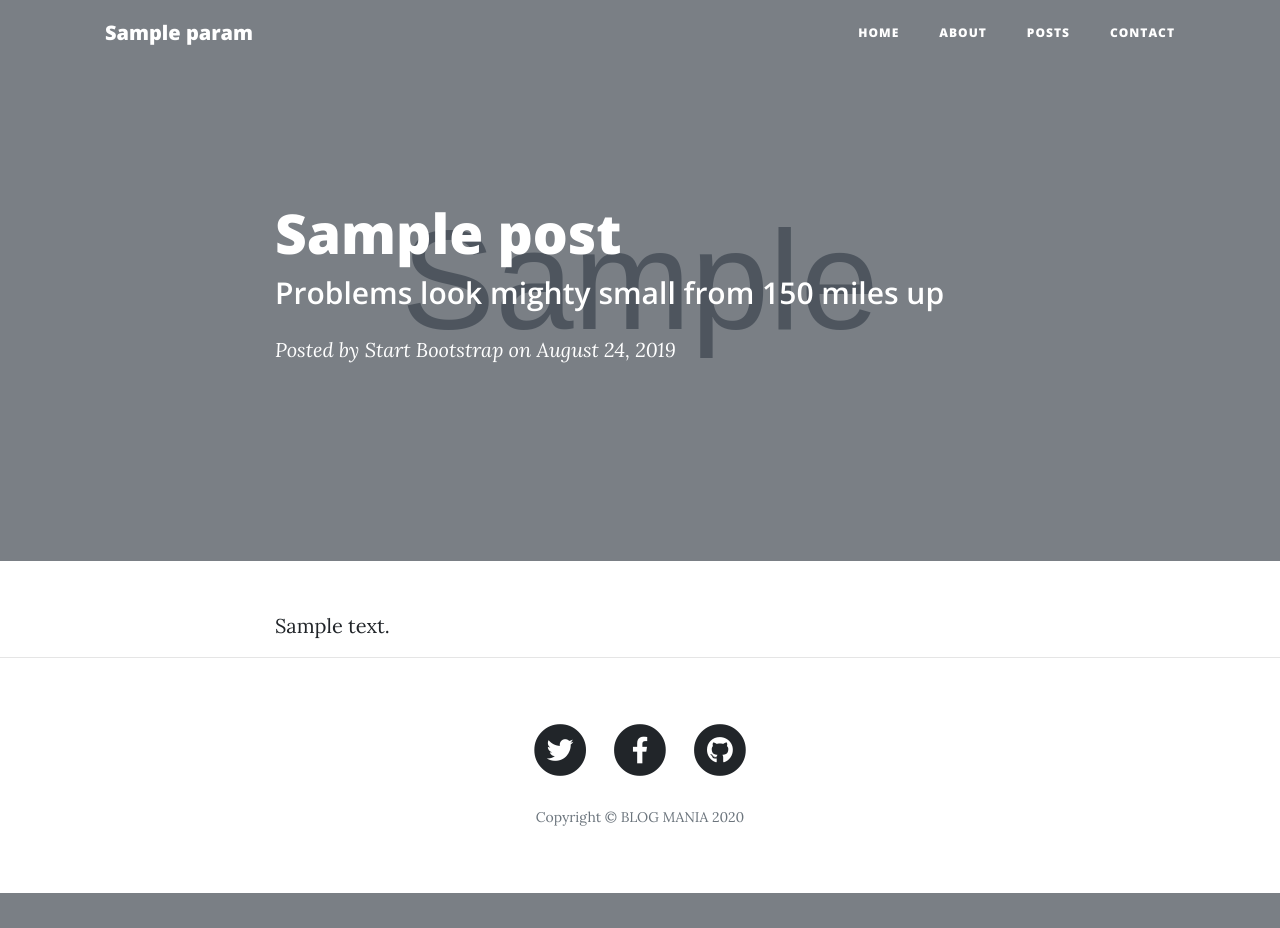
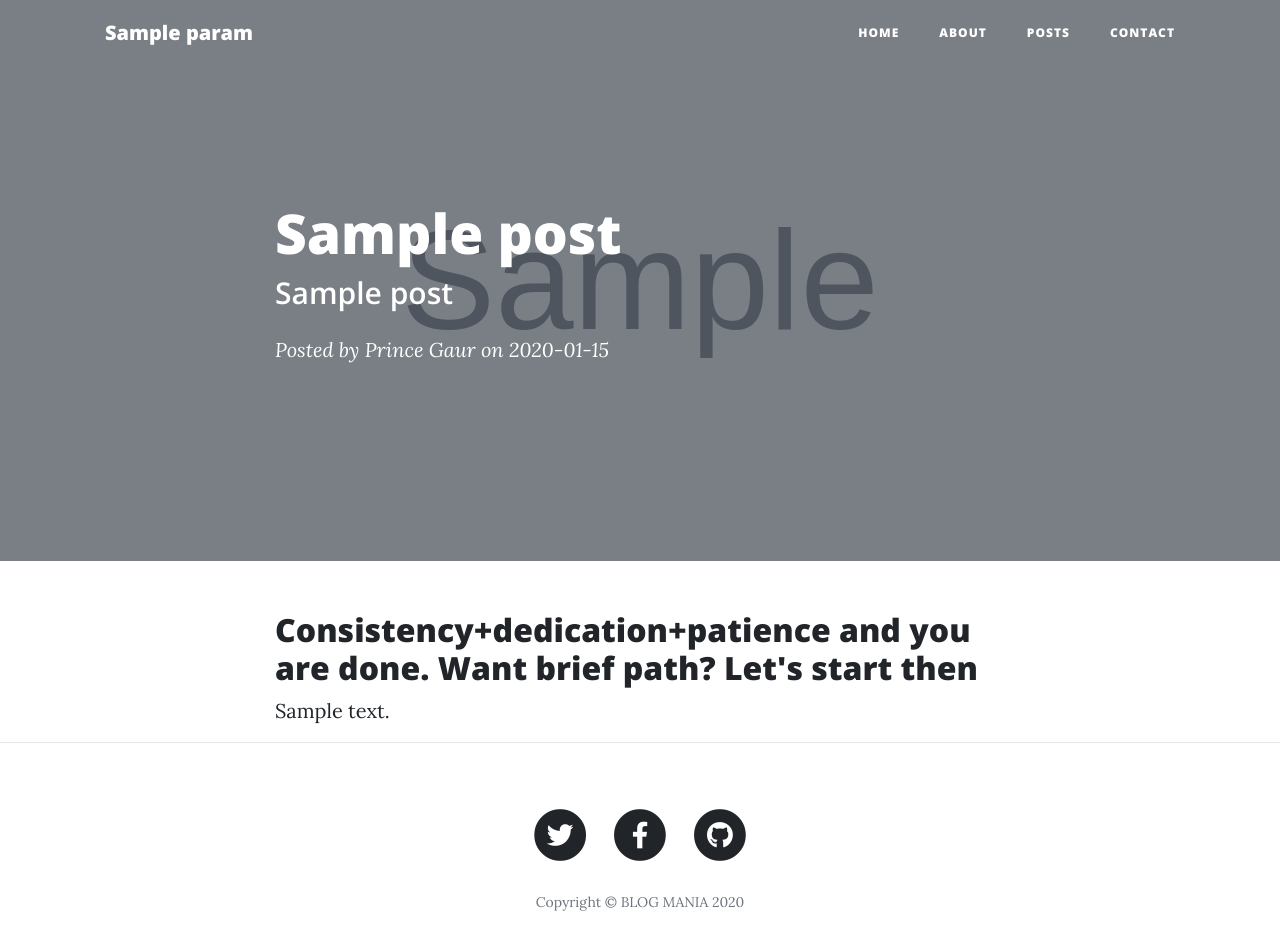
Before and after one commit to princegaur707/LearnFlask, a Flask app: template learnflask2/templates/post.html in a window 1280 px wide. Shown: the top 928 px of the page. Before the commit the page ends 893 px from the top, so only its background shows below. Run offline with Flask 2, Linux system fonts and the light colour scheme; tables that the repository leaves empty hold one stand-in row (values such as "Sample post"); the template is opened without the code that fills it: values that come from a table or form of the project are taken from there, most other values are stand-ins (such as "Sample title", 1, 10 or a date in 2020); grey boxes marked "Sample" are stand-in pictures; parts of the project's set-up code (start-up, migrations or seed data) failed here and were passed over; some libraries are stand-ins or nearby versions.

Commit message:
files changed

```diff
--- a/learnflask2/application.py
+++ b/learnflask2/application.py
@@ -39,6 +39,7 @@ class Posts(db.Model):
 
     SNo= db.Column(db.Integer, primary_key=True)
     Title= db.Column(db.String(80), unique=True,nullable=False)
+    Subheading = db.Column(db.String(80),unique=True,nullable=True)
     slug= db.Column(db.String(25), nullable=False)
     Content= db.Column(db.String(120), unique=True,nullable=False)
     image= db.Column(db.String(25),unique=True,nullable =False)
@@ -72,7 +73,7 @@ def contact():
 
     return render_template('contact.html',params=params)
 
-@app.route("/post/<string:post_slug>", methods=['GET'])
+@app.route("/post.html/<string:post_slug>", methods=['GET'])
 def post_route(post_slug):
     #fetch post
     post= Posts.query.filter_by(slug=post_slug).first()
--- a/learnflask2/templates/layout.html
+++ b/learnflask2/templates/layout.html
@@ -42,7 +42,7 @@
             <a class="nav-link" href="about.html">About</a>
           </li>
           <li class="nav-item">
-            <a class="nav-link" href="post">Posts</a>
+            <a class="nav-link" href="post.htmlab">Posts</a>
           </li>
           <li class="nav-item">
             <a class="nav-link" href="contact.html">Contact</a>
--- a/learnflask2/templates/post.html
+++ b/learnflask2/templates/post.html
@@ -10,10 +10,11 @@
         <div class="col-lg-8 col-md-10 mx-auto">
           <div class="post-heading">
             <h1>{{ post.Title }}</post></h1>
-            <h2 class="subheading">Problems look mighty small from 150 miles up</h2>
+            <h2 class="subheading">{{ post.Subheading }} </h2>
+            <h3 class ="subheading"></h3>
             <span class="meta">Posted by
-              <a href="#">Start Bootstrap</a>
-              on August 24, 2019</span>
+              <a href="https://princeportfolio.herokuapp.com" target="_blank">Prince Gaur</a>
+              on {{ post.Date }}</span>
           </div>
         </div>
       </div>
@@ -25,6 +26,7 @@
     <div class="container">
       <div class="row">
         <div class="col-lg-8 col-md-10 mx-auto">
+          <h2>Consistency+dedication+patience and you are done. Want brief path? Let's start then</h2>
           {{ post.Content}}
         </div>
       </div>
```
Also changed, not shown: learnflask2/templates/about.html (+4 -4 lines).
